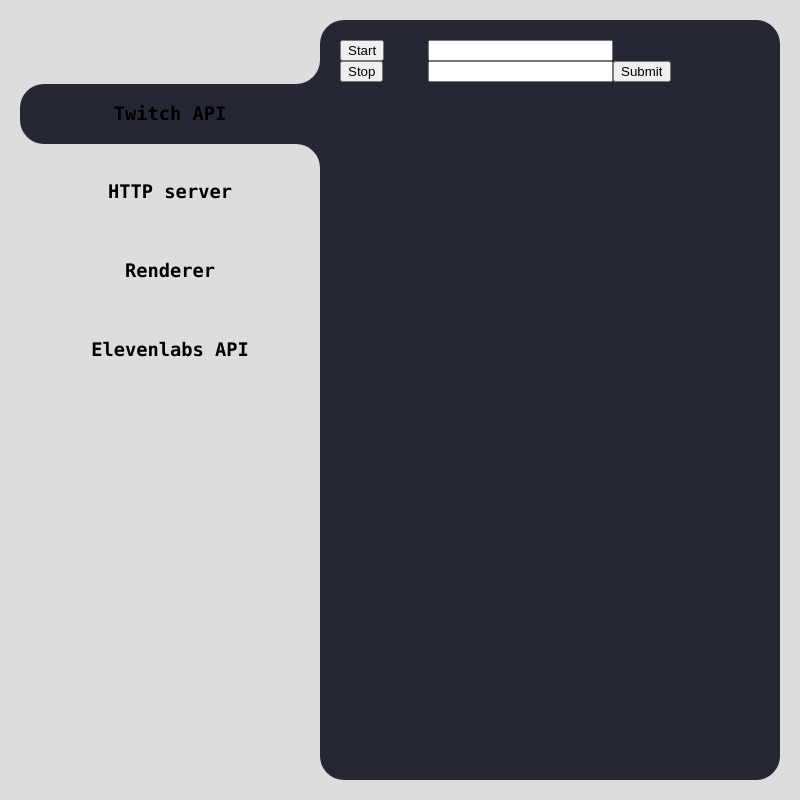
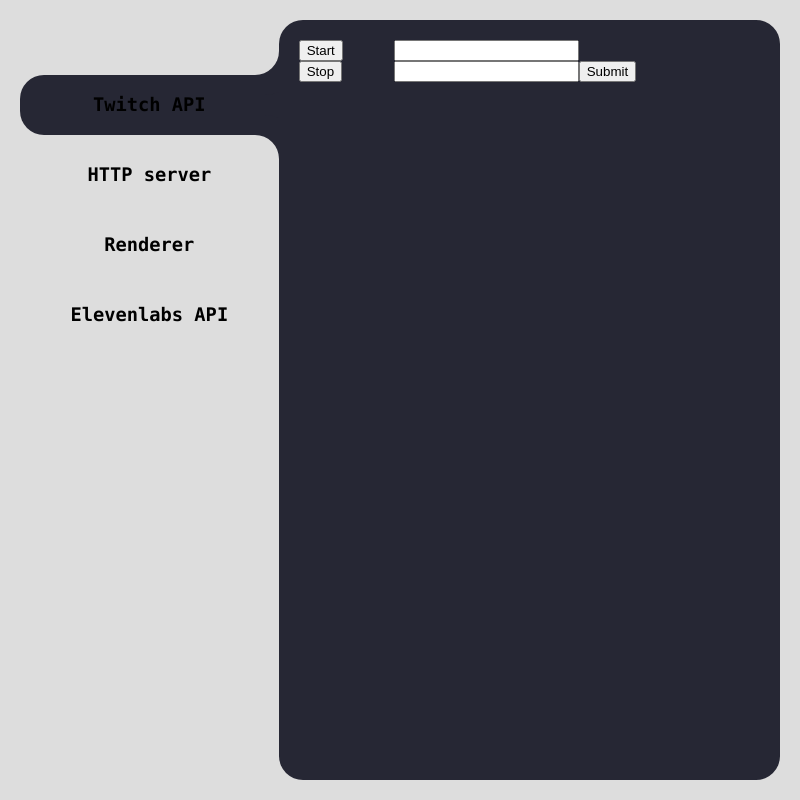
Before and after one commit to Laljaka/twitch-stream-helper, an Electron app: page index.html in a window 800 px wide. Both pictures are taken after a click on the item "Twitch API". Drawn offline with Linux system fonts and the light colour scheme.

Commit message:
Made selection slide across

```diff
--- a/index.html
+++ b/index.html
@@ -12,10 +12,11 @@
   <body>
     <main>
       <menu>
-        <li id="websocket"><h3>Twitch API</h3></li>
-        <li id="http"><h3>HTTP server</h3></li>
-        <li id="three"><h3>Renderer</h3></li>
-        <li id="elevenlabs"><h3>Elevenlabs API</h3></li>
+        <li class="inactive" id="websocket"><h3>Twitch API</h3></li>
+        <li class="inactive" id="http"><h3>HTTP server</h3></li>
+        <li class="inactive" id="three"><h3>Renderer</h3></li>
+        <li class="inactive" id="elevenlabs"><h3>Elevenlabs API</h3></li>
+        <li class="active" id="aaa"></li>
       </menu>
       <div class="module-settings" id="settings">
         <div class="settings-wrapper" id="settings-wrapper"></div>
--- a/renderer.js
+++ b/renderer.js
@@ -71,17 +71,12 @@
 
 const settings = document.getElementById('settings-wrapper')
 
-const modules = document.querySelectorAll('main menu li')
+const modules = document.querySelectorAll('.inactive')
 
-modules.forEach(async (module) => {
+modules.forEach(async (module, key) => {
   module.addEventListener('click', async() => {
     context = module.id
-    module.className = 'active'
-    modules.forEach((md) => {
-      if (md.id !== context) {
-        md.className = ''
-      }
-    })
+    document.getElementById('aaa').style.top = `${(-70 * (modules.length - key))}px`
     settings.replaceChildren(startStopHolder, col[context])
   })
 })
--- a/styles.css
+++ b/styles.css
@@ -25,11 +25,11 @@
   padding: 20px 20px;
   overflow: hidden;
   box-sizing: border-box;
-  gap: -10px;
 }
 
 menu {
-  min-width: 300px;
+  min-width: 200px;
+  width: 300px;
   border-radius: var(--border-radius) 0 0 var(--border-radius);
   overflow-y: scroll;
   max-height: 100%;
@@ -53,17 +53,26 @@
 
 menu > li {
   height: 60px;
-  border-radius: var(--border-radius) 0 0 var(--border-radius);
+  margin: 0;
+  list-style-type: none;
+}
+
+.inactive {
   text-align: center;
   line-height: 60px;
-  position: relative;
-  list-style-type: none;
   transition: line-height 100ms ease;
   cursor: pointer;
+  margin: 10px 0;
 }
 
 .active {
   background-color: var(--bg-color);
+  border-radius: var(--border-radius) 0 0 var(--border-radius);
+  top: -100vh;
+  z-index: -10;
+  transition: top 200ms ease;
+  position: relative;
+  user-select: none;
 }
 
 .active::after,
@@ -87,7 +96,7 @@
   border-radius: 0 100vw 0 0;
 }
 
-menu > li:hover {
+.inactive:hover {
   line-height: 55px;
 }
 
@@ -99,4 +108,5 @@
 h3 {
   user-select: none;
   font-family: "Lucida Console", "Courier New", monospace;
+  margin: 0;
 }
```
